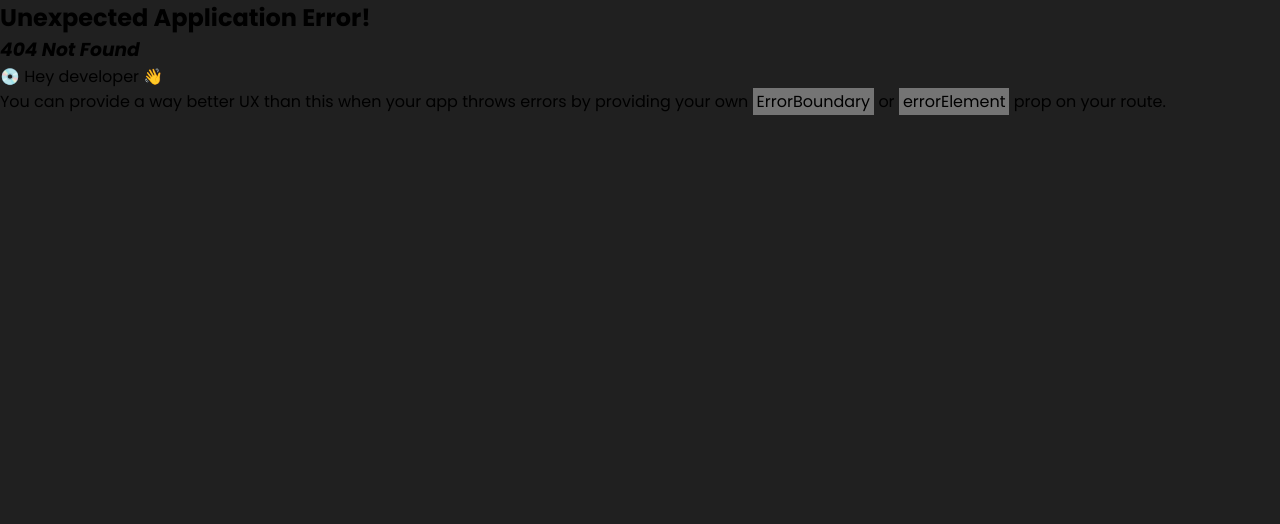
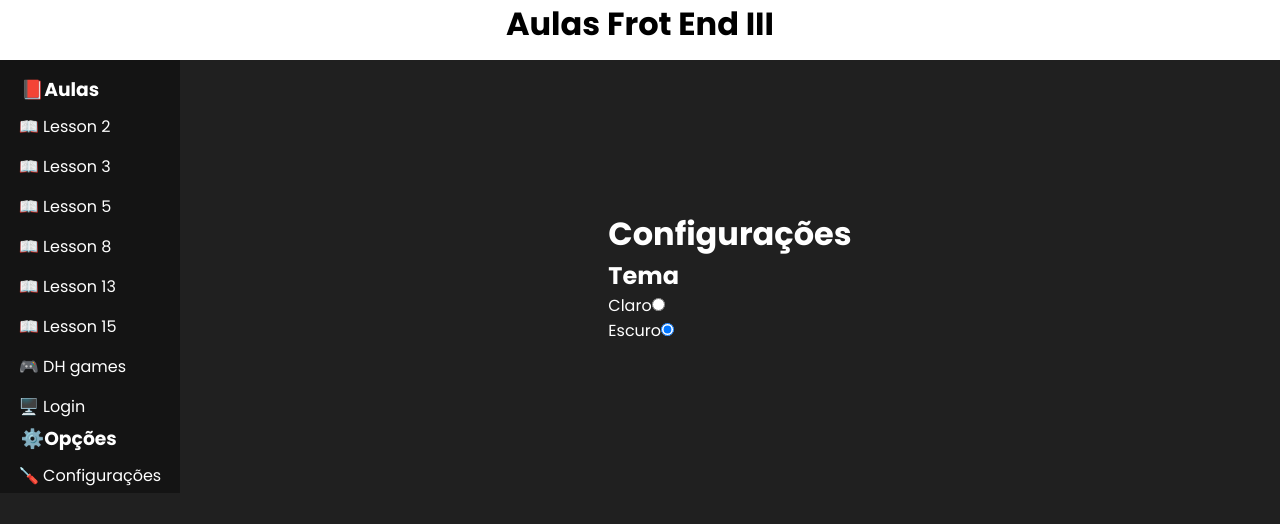
Before and after one commit to ThomBertelli/ctd_frontend_iii, a React (Vite) app: page /configs in a window 1280 px wide. Before the commit this address had no page. Shown: the top 524 px of the page. Built offline with nearby package versions, Linux system fonts and the light colour scheme; a web font is replaced by a local one.

Commit message:
ADD configurations dark/light mode

```diff
--- a/src/components/MainLayout/index.jsx
+++ b/src/components/MainLayout/index.jsx
@@ -1,11 +1,14 @@
 import { Link, Outlet } from 'react-router-dom'
+import { useTheme } from '../../hooks/useTheme'
 import './style.scss'
 
 export const MainLayout = () => {
 
+    const { theme } = useTheme()
+
 
     return (
-        <div className='main-container'>
+        <div className={`main-container ${theme}`}>
 
             <header className='main-layout--header'>
 
@@ -31,8 +34,10 @@ export const MainLayout = () => {
                         <li><Link to="/lesson15">📖 Lesson 15</Link></li>
                         <li><Link to="/dhgames">🎮 DH games</Link></li>
                         <li><Link to="/login">🖥️ Login</Link></li>
+                        <h3>⚙️Opções</h3>
+                        <li><Link to="/configs">🪛 Configurações</Link></li>
+                    </ul>
 
-                    </ul>
 
                 </nav>
 
--- a/src/components/MainLayout/style.scss
+++ b/src/components/MainLayout/style.scss
@@ -2,32 +2,111 @@
     height: 100%;
     color: white;
 
+
+
+
+    &.dark {
+
+        .main-layout--header {
+
+            background-color: rgb(255, 255, 255);
+
+            h1 {
+                color: black;
+            }
+
+        }
+    }
+
+    .main-layout--main{
+
+        .main-layout--menu{
+            background-color: rgb(20, 20, 20);
+            a{
+                color: white;
+            }
+            li:hover{
+
+                background-color: rgb(104, 102, 102);
+
+            }
+        }
+
+    }
+
+    &.light{
+        .main-layout--header {
+
+            background-color: rgb(0, 0, 0);
+
+            h1 {
+                color: rgb(255, 255, 255);
+            }
+
+        }
+
+        .main-layout--main{
+            color: black;
+            background-color: rgba(255, 255, 255, 0.63);
+
+
+
+
+            .main-layout--menu{
+                background-color: rgb(255, 253, 253);
+                a{
+                    color: rgb(0, 0, 0);
+                }
+                h3{
+                    color: black;
+                }
+                li:hover{
+
+                    background-color: rgba(109, 104, 104, 0.219);
+
+                }
+            }
+
+        }
+
+
+
+
+    }
+
+
+
+
+
     .main-layout--header {
         position: relative;
         height: 60px;
-        background-color: rgb(255, 255, 255);
+
         text-align: center;
-        h1{
-            color: black;
-        }
+
     }
+
 
     .main-layout--main {
         display: flex;
-        height: 100%;
+        overflow: hidden;
+        min-height: 100%;
 
         .main-layout--menu {
-            background-color: rgb(20, 20, 20);
-            max-width: 130px;
+
+            max-width: 180px;
             width: 100%;
             padding: 15px 0;
             display: flex;
             justify-content: center;
-            height: 100vh;
+            height: 100%;
+            padding-bottom: 500em;
+            margin-bottom: -500em;
+
 
             a {
                 text-decoration: none;
-                color: white;
+
 
             }
 
@@ -40,10 +119,11 @@
 
             li:hover {
                 cursor: pointer;
-                background-color: rgb(104, 102, 102);
+
 
             }
-            h3{
+
+            h3 {
                 margin-left: 12px;
             }
 
@@ -60,4 +140,5 @@
 
     }
 
+
 }
--- /dev/null
+++ b/src/hooks/useTheme.jsx
@@ -0,0 +1,43 @@
+
+import { useState } from "react"
+import { createContext, useContext } from "react"
+
+// Ciração do Contexto
+const ThemeContext = createContext()
+
+// Criação do Provedor para o Contexto
+export function ThemeProvider(props) {
+
+    // State que irá controlar qual Tema a aplicação está usando
+    const [theme, setTheme] = useState('dark')
+
+    // Função responsável por Trocar o Tema
+    function changeTheme(themeRecieved) {
+
+        if (themeRecieved !== theme) {
+
+            setTheme(themeRecieved)
+
+        }
+
+    }
+
+    return (
+
+        // Contrução dos Elementos para utilizarmos o Contexto em nossa Aplicação, tudo o que for contido no "value" será exportado e poderá ser utilizado em Componentes que utilizarem o Hook Customizado "useTheme"
+        <ThemeContext.Provider value={{ theme, changeTheme }}>
+            {props.children}
+        </ThemeContext.Provider>
+
+    )
+
+}
+
+// Hook Personalizado que irá ser utilizado quando quisermos utilizar alguma das Funcionalidades contidas em nosso Contexto
+export function useTheme() {
+
+    const context = useContext(ThemeContext)
+
+    return context
+
+}
--- /dev/null
+++ b/src/pages/Configurations/index.jsx
@@ -0,0 +1,38 @@
+import { useTheme} from '../../hooks/useTheme'
+
+export function Configurations() {
+
+    // Utilização do Hook useTheme
+    const { theme, changeTheme } = useTheme()
+
+    return (
+
+        <div>
+
+            <h1>Configurações</h1>
+
+            <form>
+
+                <section>
+
+                    <h1>Tema</h1>
+
+                    <div>
+                        <label htmlFor="light">Claro</label>
+                        <input type="radio" name="theme" id="light" checked={theme === 'light'} onChange={() => changeTheme('light')} />
+                    </div>
+
+                    <div>
+                        <label htmlFor="dark">Escuro</label>
+                        <input type="radio" name="theme" id="dark" checked={theme === 'dark'} onChange={() => changeTheme('dark')} />
+                    </div>
+
+                </section>
+
+            </form>
+
+        </div>
+
+    )
+
+}
```
Also changed, not shown: src/App.jsx (+11 -1 lines).
